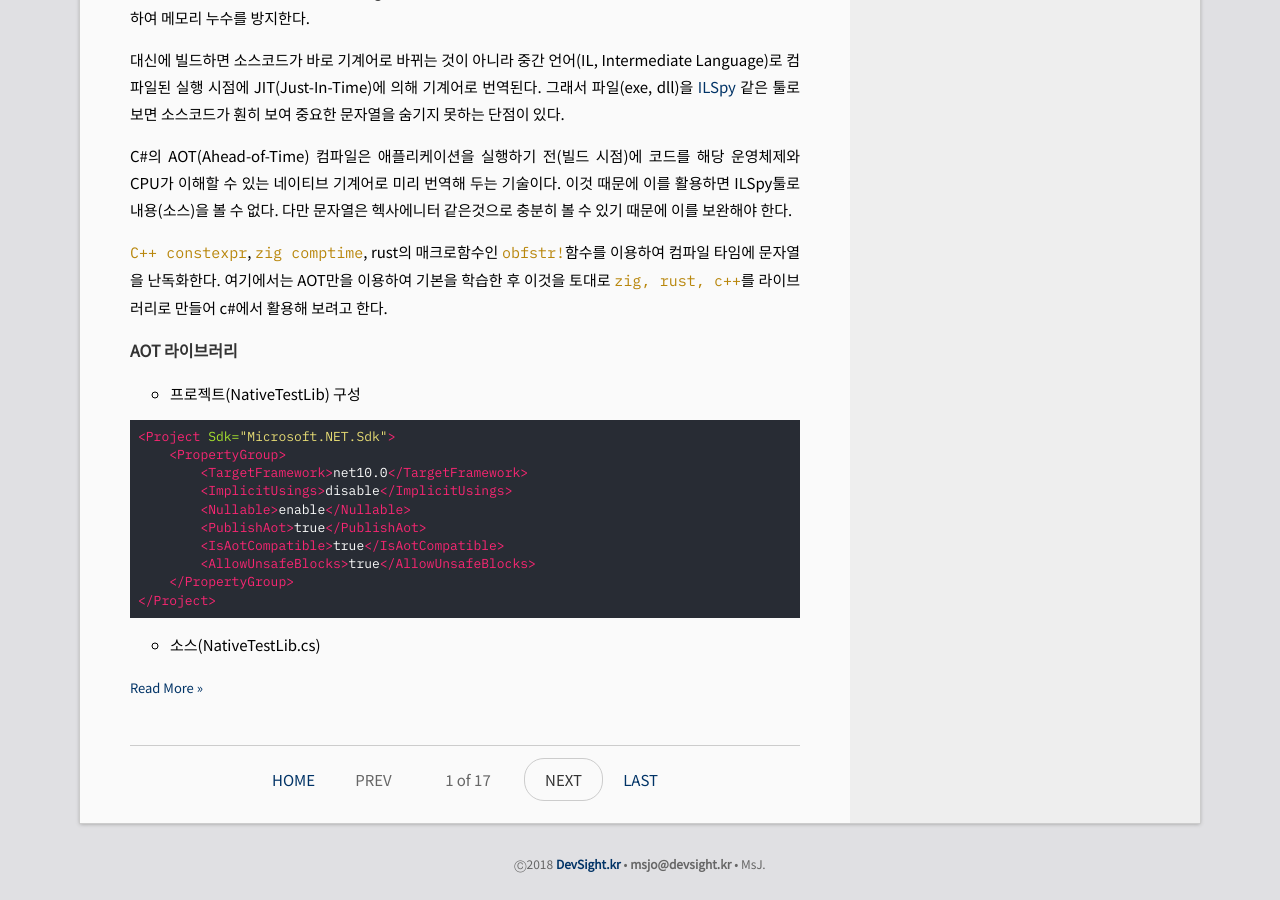
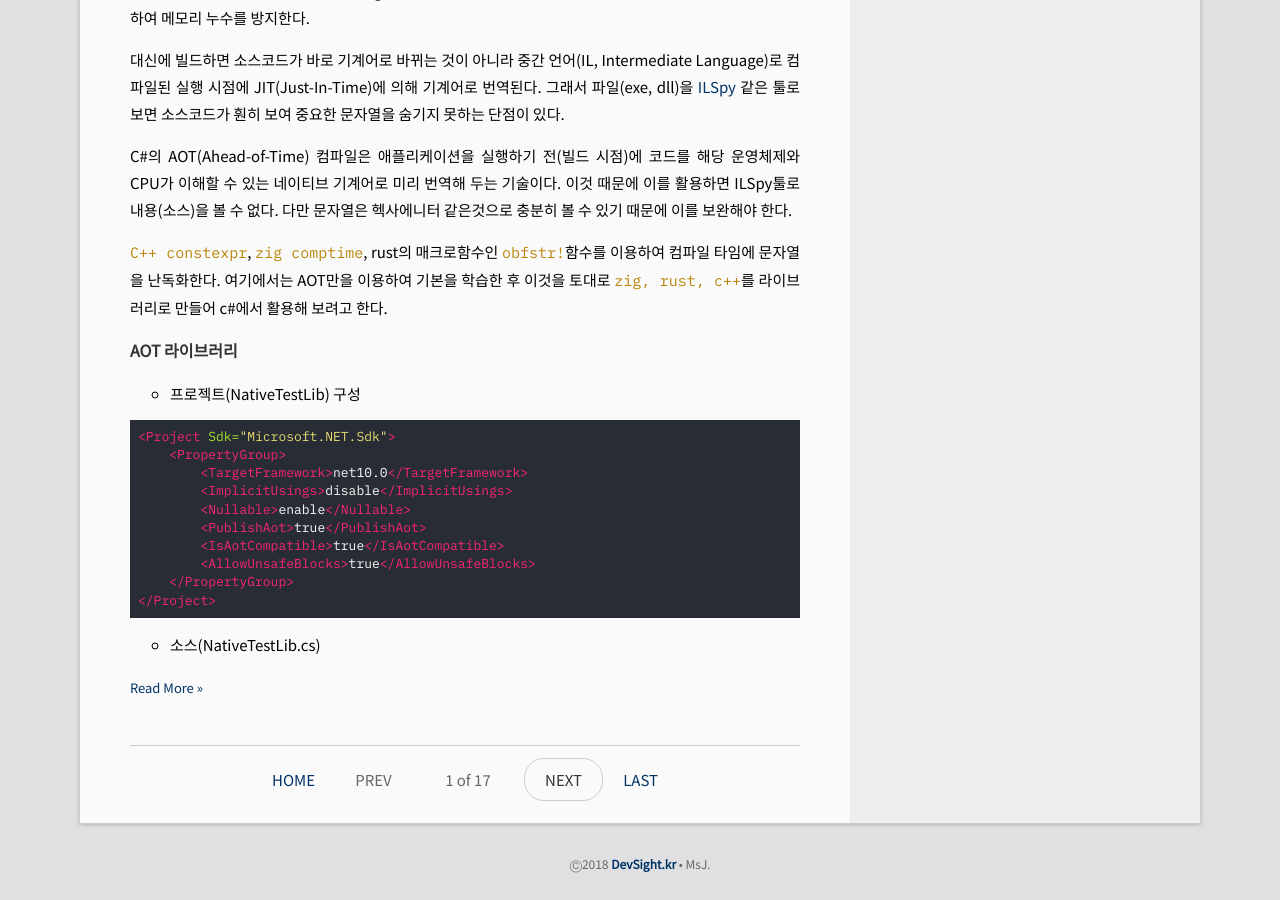
Before and after one commit to DebugJO/rustlang, a Jekyll site: the page built from index.html, in a window 1280 px wide and 900 px high, scrolled down 1926 px. Built offline with Jekyll 4.4.1, drawn with Linux system fonts in a browser that asks for light colours; the list of posts is cut into pages by our own code.

Commit message:
Update footer.html

```diff
--- a/_includes/footer.html
+++ b/_includes/footer.html
@@ -1,7 +1,7 @@
 <footer class="footer">
 <div class="wrapper">
 <!-- &copy; {{ site.time | date: '%Y' }} {{ site.author }} -->
-  Ⓒ2018 <a href="https://github.com/debugjo" alt="github"><b>DevSight.kr</b></a> • <b>msjo@devsight.kr</b> • MsJ.
+  Ⓒ2018 <a href="https://github.com/debugjo" alt="github"><b>DevSight.kr</b></a> • MsJ.
 </div>
 </footer>
 
```
